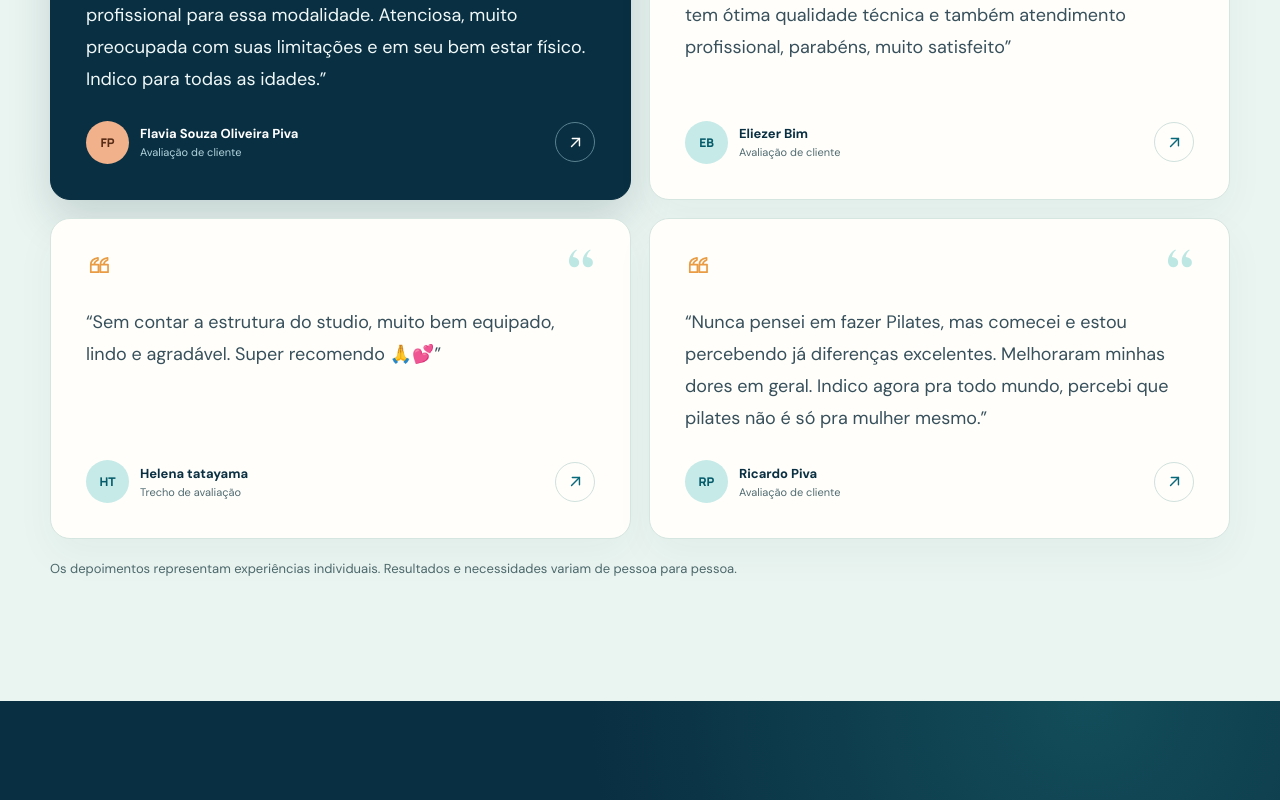
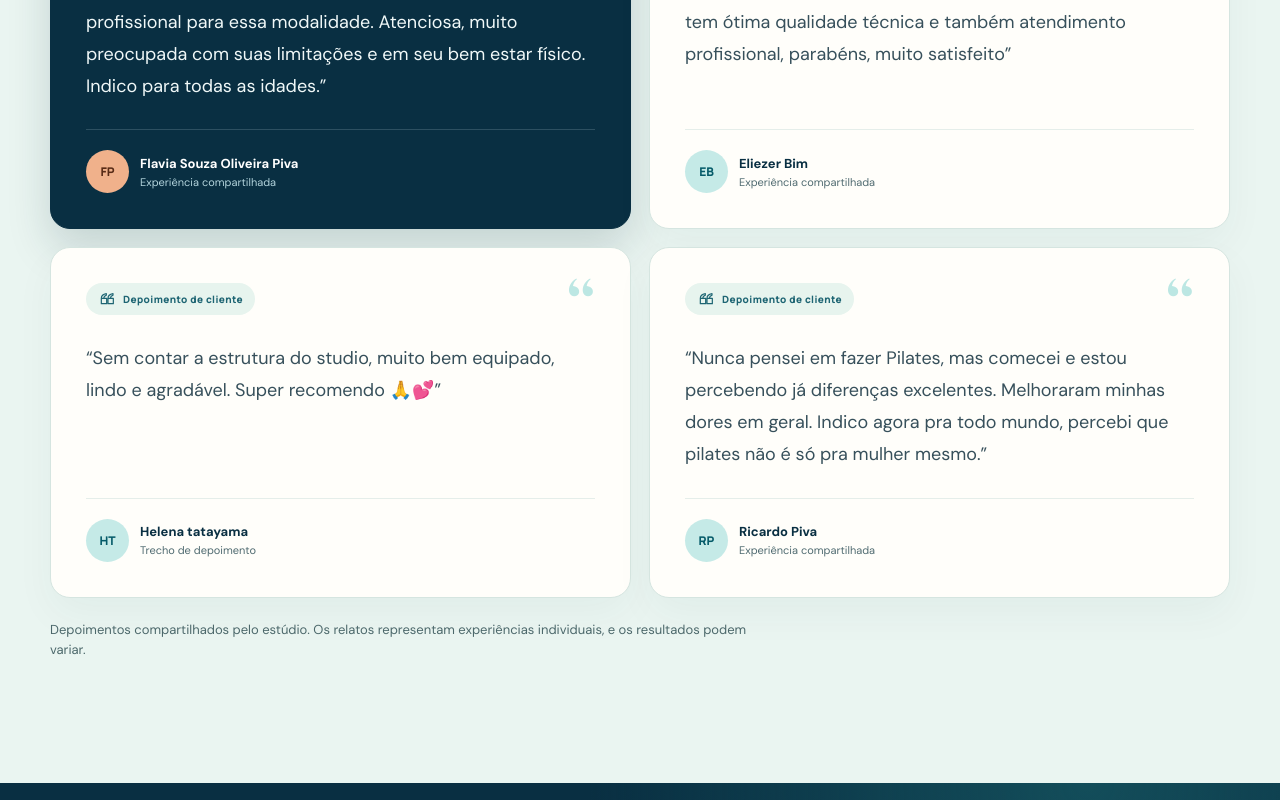
Before and after one commit to br330a/advanced-pilates, a React (Vite) app: page / in a window 1280 px wide. Shown: the part 4560-5360 px from the top of the page. Built offline with nearby package versions, Linux system fonts and the light colour scheme.

Commit message:
fix: melhora depoimentos e facilita previa da equipe

```diff
--- a/src/App.css
+++ b/src/App.css
@@ -159,24 +159,25 @@ h1 em,h2 em { font-family: 'DM Serif Display', Georgia, serif; font-style: itali
 .reviews-grid { display: grid; grid-template-columns: 1fr 1fr; gap: 18px; }
 .review-card { display: flex; flex-direction: column; min-height: 288px; border-radius: 14px; padding: clamp(23px,3.2vw,35px); background: #fffefa; border: 1px solid #d5e5e0; box-shadow: 0 15px 35px rgba(12,75,77,.045); }
 .review-card-featured { background: var(--navy); border-color: var(--navy); color: #fff; }
-.review-card-top { display: flex; align-items: flex-start; justify-content: space-between; height: 42px; }
-.review-stars { font-size: 20px; color: #e99c43; letter-spacing: .13em; }
+.review-card-top { display: flex; align-items: flex-start; justify-content: space-between; gap: 12px; min-height: 42px; }
+.review-label { display: inline-flex; gap: 9px; align-items: center; padding: 8px 12px; background: #e7f4ee; color: #1e6573; border-radius: 99px; font: 800 10px/1.4 'Manrope',sans-serif; letter-spacing: .045em; }
+.review-label svg { flex: none; }
+.review-card-featured .review-label { background: rgba(167,231,224,.13); color: #c4eeeb; }
 .review-quote { font-family: 'DM Serif Display',Georgia,serif; font-size: 65px; line-height: .65; color: #bce7e3; }
-.review-card blockquote { font-size: clamp(15px,1.6vw,18px); line-height: 1.75; margin: 10px 0 26px; color: #37505b; }
+.review-card blockquote { font-size: clamp(15px,1.6vw,18px); line-height: 1.75; margin: 17px 0 27px; color: #37505b; }
 .review-card-featured blockquote { color: #f0f8f8; }
-.review-footer { display: flex; align-items: center; gap: 11px; margin-top: auto; }
+.review-footer { display: flex; align-items: center; gap: 11px; margin-top: auto; padding-top: 20px; border-top: 1px solid #e5eeea; }
+.review-card-featured .review-footer { border-top-color: rgba(224,244,247,.17); }
 .review-avatar { height: 43px; width: 43px; border-radius: 50%; display: grid; place-items: center; background: #c5eae7; color: #055b69; font-family: 'Manrope',sans-serif; font-size: 12px; font-weight: 800; flex: none; }
 .review-card-featured .review-avatar { background: #f0b18b; color: #582b16; }
 .review-person { display: grid; gap: 3px; flex: 1; min-width: 0; }
-.review-person strong { color: var(--navy); font-size: 13px; font-weight: 800; }
-.review-person span { color: #6e8589; font-size: 11px; }
+.review-person strong { color: var(--navy); font-size: 13px; font-weight: 800; overflow-wrap: anywhere; }
+.review-person span { color: #567378; font-size: 11px; }
 .review-card-featured .review-person strong { color: #fff; }
 .review-card-featured .review-person span { color: #b3d4dc; }
-.review-original { width: 40px; height: 40px; border-radius: 50%; display: grid; place-items: center; border: 1px solid #d0e1dd; flex: none; color: var(--cyan-dark); transition: background .2s; }
-.review-original:hover { background: #d8f0ea; }
-.review-card-featured .review-original { color: #fff; border-color: #598291; }
-.review-card-featured .review-original:hover { background: #195369; }
-.reviews-disclaimer { font-size: 12px; line-height: 1.6; color: #6b8587; margin: 20px 0 0; }
+.reviews-bottom { margin-top: 22px; display: flex; align-items: center; justify-content: space-between; gap: 20px; flex-wrap: wrap; }
+.reviews-bottom .text-link { flex: none; }
+.reviews-disclaimer { font-size: 12px; line-height: 1.6; color: #6b8587; margin: 0; max-width: 720px; }
 
 /* FAQ */
 .faq-section { background: #fffefa; }
@@ -471,7 +472,12 @@ h2 { text-wrap: balance; }
 .team-credential { display: inline-flex; margin-top: 20px; border-top: 1px solid #d4e2dd; width: 100%; padding-top: 14px; color: #506e77; font-size: 12px; }
 .team-tail { margin-top: 36px; display: flex; align-items: center; justify-content: space-between; gap: 15px; border-top: 1px solid #d8e7e2; padding-top: 23px; }
 .team-tail p { margin: 0; color: var(--muted); font-size: 15px; }
-.team-preview-notice { padding: 12px 16px; background: #fff4ce; border: 1px solid #f5ce6a; border-radius: 10px; font-size: 13px; line-height: 1.6; color: #6e4f12; margin: 0 0 28px; }
+.team-preview-notice { display: flex; align-items: center; justify-content: space-between; flex-wrap: wrap; gap: 16px; padding: 19px 23px; background: #fff4ce; border: 1px solid #f5ce6a; border-radius: 14px; font-size: 13px; line-height: 1.6; color: #6e4f12; margin: 0 0 28px; }
+.team-preview-notice strong { display: block; letter-spacing: .07em; font-size: 11px; }
+.team-preview-notice p { max-width: 680px; margin: 4px 0 0; }
+.team-preview-notice a { display: inline-flex; align-items: center; gap: 8px; flex: none; color: #664815; font-weight: 800; text-decoration: underline; text-underline-offset: 3px; }
+.footer-team-preview { color: #fde7af; text-decoration: underline; text-underline-offset: 3px; }
+.footer-team-preview:hover { color: #fff; }
 
 /* Low-friction first-contact process. */
 .process-section { background: radial-gradient(circle at 85% 0%,#134d5a 0%,transparent 36%),var(--navy); color: #fff; padding-block: clamp(82px,8vw,120px); position: relative; overflow: hidden; }
--- a/src/App.jsx
+++ b/src/App.jsx
@@ -8,7 +8,8 @@ import Icon from './components/Icon'
 import { faqs, highlights, reviews, services, studio, whatsappURL } from './data/site'
 import { teamLayoutPreview, teamMembers } from './data/team'
 
-const isTeamPreview = import.meta.env.DEV && new URLSearchParams(window.location.search).get('equipe-preview') === '1'
+const canPreviewTeam = import.meta.env.DEV && teamMembers.length === 0
+const isTeamPreview = canPreviewTeam && new URLSearchParams(window.location.search).get('equipe-preview') === '1'
 const visibleTeam = teamMembers.length > 0 ? teamMembers : (isTeamPreview ? teamLayoutPreview : [])
 
 const navigation = [
@@ -199,7 +200,10 @@ function Team({ onBook }) {
     <section className="section team-section" id="equipe" aria-labelledby="team-title">
       <div className="container">
         {isTeamPreview && !teamMembers.length && (
-          <p className="team-preview-notice" role="status">VISUALIZAÇÃO LOCAL · Cartões demonstrativos. Nenhuma informação fictícia aparece no site publicado.</p>
+          <div className="team-preview-notice" role="note">
+            <div><strong>PRÉVIA LOCAL · NÃO PUBLICADA</strong><p>Esses três perfis são apenas exemplos de layout. A seção aparecerá para visitantes somente após cadastrarmos as fotos e informações reais, com autorização.</p></div>
+            <a href="/#inicio">Sair da prévia <Icon name="arrow" size={16} /></a>
+          </div>
         )}
         <div className="section-heading team-heading">
           <div><Eyebrow>QUEM FAZ O ADVANCED ACONTECER</Eyebrow><h2 id="team-title">Pessoas que acolhem. <em>Profissionais que acompanham.</em></h2></div>
@@ -244,12 +248,14 @@ function Showcase() {
 function ReviewCard({ review }) {
   return (
     <article className={`review-card ${review.featured ? 'review-card-featured' : ''}`}>
-      <div className="review-card-top"><span className="review-stars" aria-label="Depoimento compartilhado pelo estúdio"><Icon name="quote" size={23} /></span><span className="review-quote" aria-hidden="true">“</span></div>
+      <div className="review-card-top">
+        <span className="review-label"><Icon name="quote" size={16} /> Depoimento de cliente</span>
+        <span className="review-quote" aria-hidden="true">“</span>
+      </div>
       <blockquote>“{review.text}”</blockquote>
       <div className="review-footer">
         <div className="review-avatar" aria-hidden="true">{review.initials}</div>
-        <div className="review-person"><strong>{review.author}</strong><span>{review.excerpt ? 'Trecho de avaliação' : 'Avaliação de cliente'}</span></div>
-        <a href={review.image} target="_blank" rel="noopener noreferrer" className="review-original" aria-label={`Ver captura original da avaliação de ${review.author}`} title="Ver avaliação original"><Icon name="upRight" size={19} /></a>
+        <div className="review-person"><strong>{review.author}</strong><span>{review.excerpt ? 'Trecho de depoimento' : 'Experiência compartilhada'}</span></div>
       </div>
     </article>
   )
@@ -261,10 +267,13 @@ function Testimonials() {
       <div className="container">
         <div className="reviews-head">
           <div><Eyebrow>QUEM CONHECE, CONTA</Eyebrow><h2 id="reviews-title">O melhor do Advanced <em>é o que dizem sobre nós.</em></h2></div>
-          <p>Palavras de pessoas que já passaram pelo estúdio. Avaliações reais compartilhadas pela equipe — clique em cada seta para ler a captura original.</p>
+          <p>Experiências de quem conhece o espaço, os profissionais e o cuidado do Advanced Studio — contadas por quem viveu cada momento.</p>
         </div>
         <div className="reviews-grid">{reviews.map((review) => <ReviewCard key={review.author} review={review} />)}</div>
-        <p className="reviews-disclaimer">Os depoimentos representam experiências individuais. Resultados e necessidades variam de pessoa para pessoa.</p>
+        <div className="reviews-bottom">
+          <p className="reviews-disclaimer">Depoimentos compartilhados pelo estúdio. Os relatos representam experiências individuais, e os resultados podem variar.</p>
+          {studio.googleReviewsUrl && <a className="text-link" href={studio.googleReviewsUrl} target="_blank" rel="noopener noreferrer">Ver avaliações no Google <Icon name="upRight" size={18} /></a>}
+        </div>
       </div>
     </section>
   )
@@ -365,7 +374,7 @@ function Footer({ onPrivacySettings }) {
         <div className="footer-column"><h3>Explore</h3>{navigation.map(([href, label]) => <a href={href} key={href}>{label}</a>)}<a href="#duvidas">Dúvidas frequentes</a></div>
         <div className="footer-column"><h3>Entre em contato</h3><a href={`tel:+55${studio.phone}`}>{studio.phoneLabel}</a><a href={whatsappURL(whatsMessage)} target="_blank" rel="noopener noreferrer">WhatsApp <Icon name="upRight" size={15} /></a><a href={mapsLink} target="_blank" rel="noopener noreferrer">{studio.address}<br />Vila Prudente, São Paulo — SP</a></div>
       </div>
-      <div className="container footer-bottom"><span>© {new Date().getFullYear()} Advanced Studio. Todos os direitos reservados.</span><span>Atendimento e disponibilidade: consulte a equipe.</span><a href="/privacidade.html">Privacidade</a><a href="/termos.html">Termos de Uso</a><button type="button" className="footer-privacy-button" onClick={onPrivacySettings}>Preferências de privacidade</button><a href="#inicio">Voltar ao topo ↑</a></div>
+      <div className="container footer-bottom"><span>© {new Date().getFullYear()} Advanced Studio. Todos os direitos reservados.</span><span>Atendimento e disponibilidade: consulte a equipe.</span><a href="/privacidade.html">Privacidade</a><a href="/termos.html">Termos de Uso</a><button type="button" className="footer-privacy-button" onClick={onPrivacySettings}>Preferências de privacidade</button>{canPreviewTeam && <a className="footer-team-preview" href={isTeamPreview ? '/#inicio' : '/?equipe-preview=1#equipe'}>{isTeamPreview ? 'Sair da prévia da equipe' : 'Prévia da equipe (local)'}</a>}<a href="#inicio">Voltar ao topo ↑</a></div>
     </footer>
   )
 }
--- a/src/data/site.js
+++ b/src/data/site.js
@@ -9,6 +9,9 @@ export const studio = {
   postalCode: '03139-040',
   instagram: 'https://www.instagram.com/studiopilatesadvanced/',
   instagramHandle: '@studiopilatesadvanced',
+  // Preencha apenas com a URL real e conferida das avaliações do estúdio no Google.
+  // Em branco, o site não exibe um botão externo sem destino confirmado.
+  googleReviewsUrl: '',
   mapQuery: 'Rua José dos Reis, 719, sala 01, Vila Prudente, São Paulo, SP, 03139-040',
 }
 
@@ -53,33 +56,34 @@ export const services = [
 ]
 
 // Trechos de avaliações espontâneas encaminhadas pelo estúdio.
-// Os originais ficam acessíveis ao clicar em cada cartão. Não representam uma nota geral agregada.
+// As capturas servem apenas de referência editorial e NÃO são links no site.
+// Não representam nota agregada ou depoimentos previamente autorizados para publicação.
 export const reviews = [
   {
     author: 'Flavia Souza Oliveira Piva',
     initials: 'FP',
     text: 'Amooooo fazer Pilates no Advanced!! A Jessica é a melhor profissional para essa modalidade. Atenciosa, muito preocupada com suas limitações e em seu bem estar físico. Indico para todas as idades.',
-    image: '/images/avaliacao-flavia.webp',
+    sourceScreenshot: '/images/avaliacao-flavia.webp',
     featured: true,
   },
   {
     author: 'Eliezer Bim',
     initials: 'EB',
     text: 'Estou com professora Jéssica a 4 anos, muito satisfeito, tem ótima qualidade técnica e também atendimento profissional, parabéns, muito satisfeito',
-    image: '/images/avaliacao-eliezer.webp',
+    sourceScreenshot: '/images/avaliacao-eliezer.webp',
   },
   {
     author: 'Helena tatayama',
     initials: 'HT',
     text: 'Sem contar a estrutura do studio, muito bem equipado, lindo e agradável. Super recomendo 🙏💕',
-    image: '/images/avaliacao-helena.webp',
+    sourceScreenshot: '/images/avaliacao-helena.webp',
     excerpt: true,
   },
   {
     author: 'Ricardo Piva',
     initials: 'RP',
     text: 'Nunca pensei em fazer Pilates, mas comecei e estou percebendo já diferenças excelentes. Melhoraram minhas dores em geral. Indico agora pra todo mundo, percebi que pilates não é só pra mulher mesmo.',
-    image: '/images/avaliacao-ricardo.webp',
+    sourceScreenshot: '/images/avaliacao-ricardo.webp',
   },
 ]
 
```
Also changed, not shown: scripts/validate-content.mjs (+6 -1 lines), 2 other files (tests, documents, lock files or other folders).
